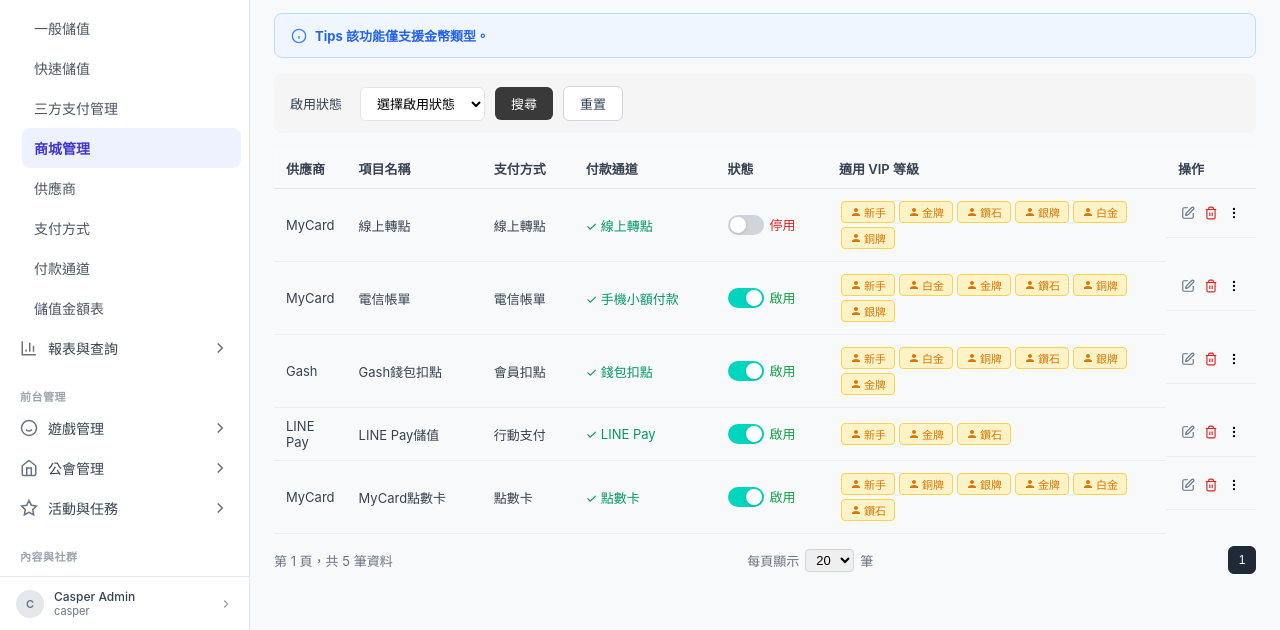
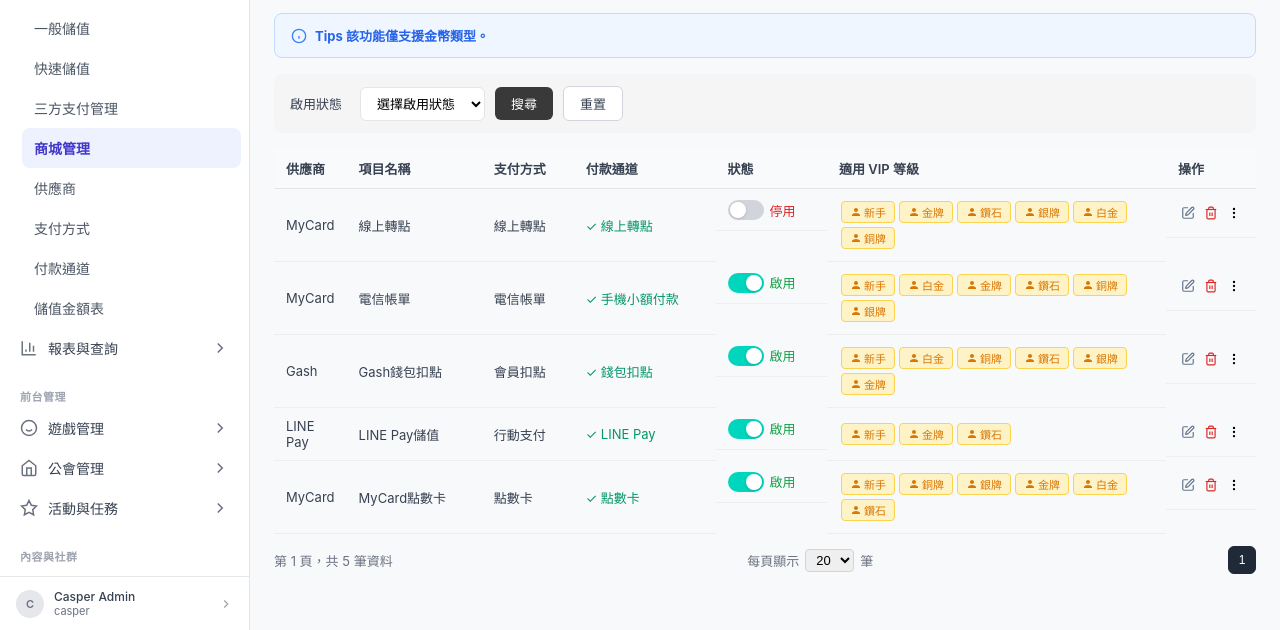
Before and after one commit to zenyi0910/nova-account-demo, a plain HTML site: page nova-store-management.html in a window 1280 px wide. Both pictures are taken after a click on the button 745 px from the left and 395 px from the top of the page. Shown: the part 170-800 px from the top of the page. Drawn offline with Linux system fonts and the light colour scheme.

Commit message:
fix: 狀態欄用 flex align-items:center 水平對齊

```diff
--- a/nova-store-management.html
+++ b/nova-store-management.html
@@ -237,9 +237,9 @@ body{font-family:-apple-system,BlinkMacSystemFont,'Inter','Noto Sans TC','PingFa
 <style>
 .vip-badge{display:inline-flex;align-items:center;gap:2px;padding:2px 8px;border-radius:4px;font-size:11px;background:#FEF3C7;color:#D97706;border:1px solid #FCD34D;margin:2px}
 .vip-badge svg{color:#D97706}
-.status-on{color:#16a34a;font-size:13px;font-weight:500;margin-left:6px;vertical-align:middle;display:inline-block;line-height:20px}
-.status-off{color:#dc2626;font-size:13px;font-weight:500;margin-left:6px;vertical-align:middle;display:inline-block;line-height:20px}
-.toggle{vertical-align:middle}
+.status-on{color:#16a34a;font-size:13px;font-weight:500;margin-left:6px}
+.status-off{color:#dc2626;font-size:13px;font-weight:500;margin-left:6px}
+td:has(.toggle){display:flex;align-items:center}
 .channel-check{color:#059669;font-size:13px}
 .vip-cell{max-width:280px}
 .btn-delete{color:#EF4444}
```
